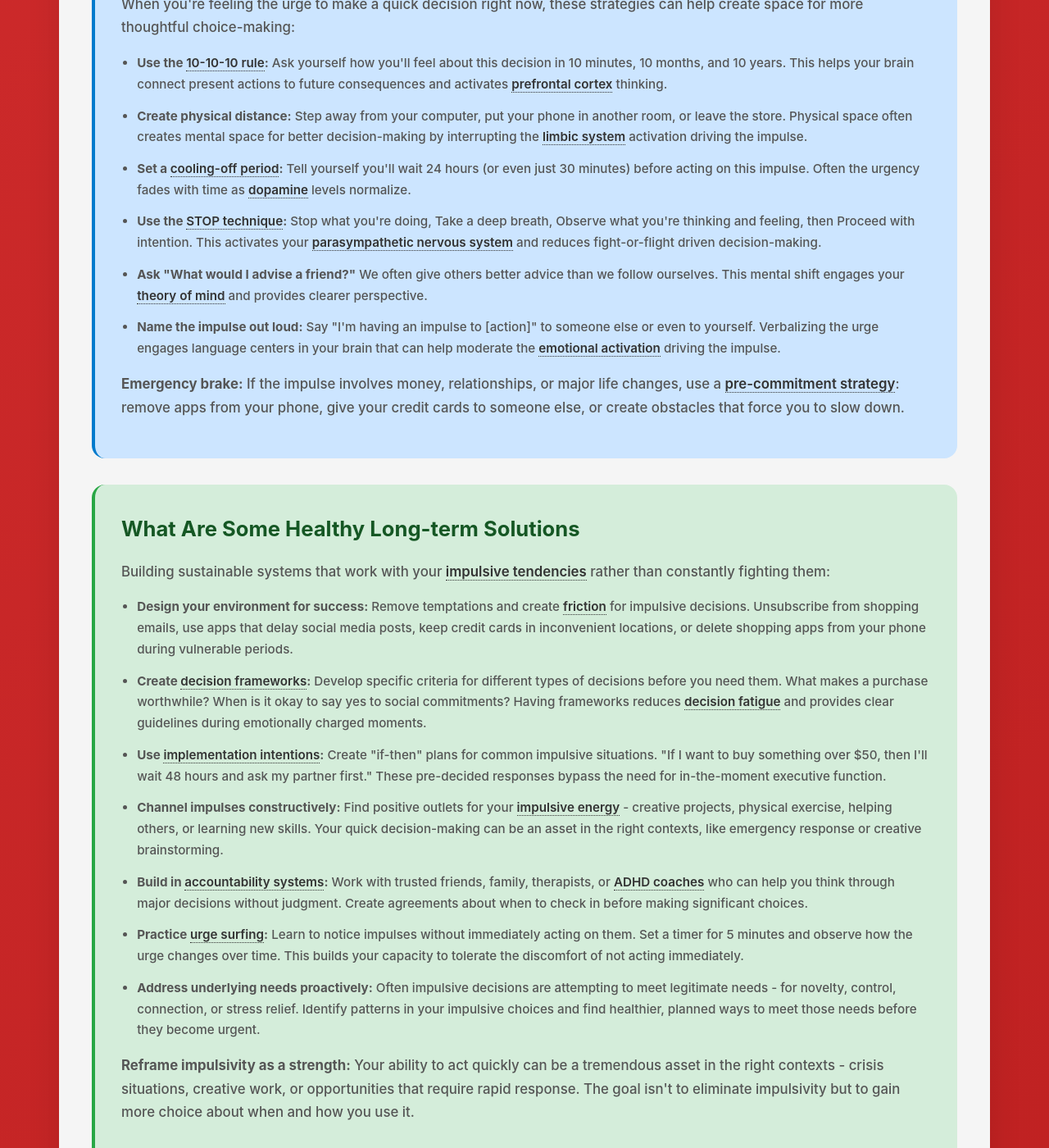
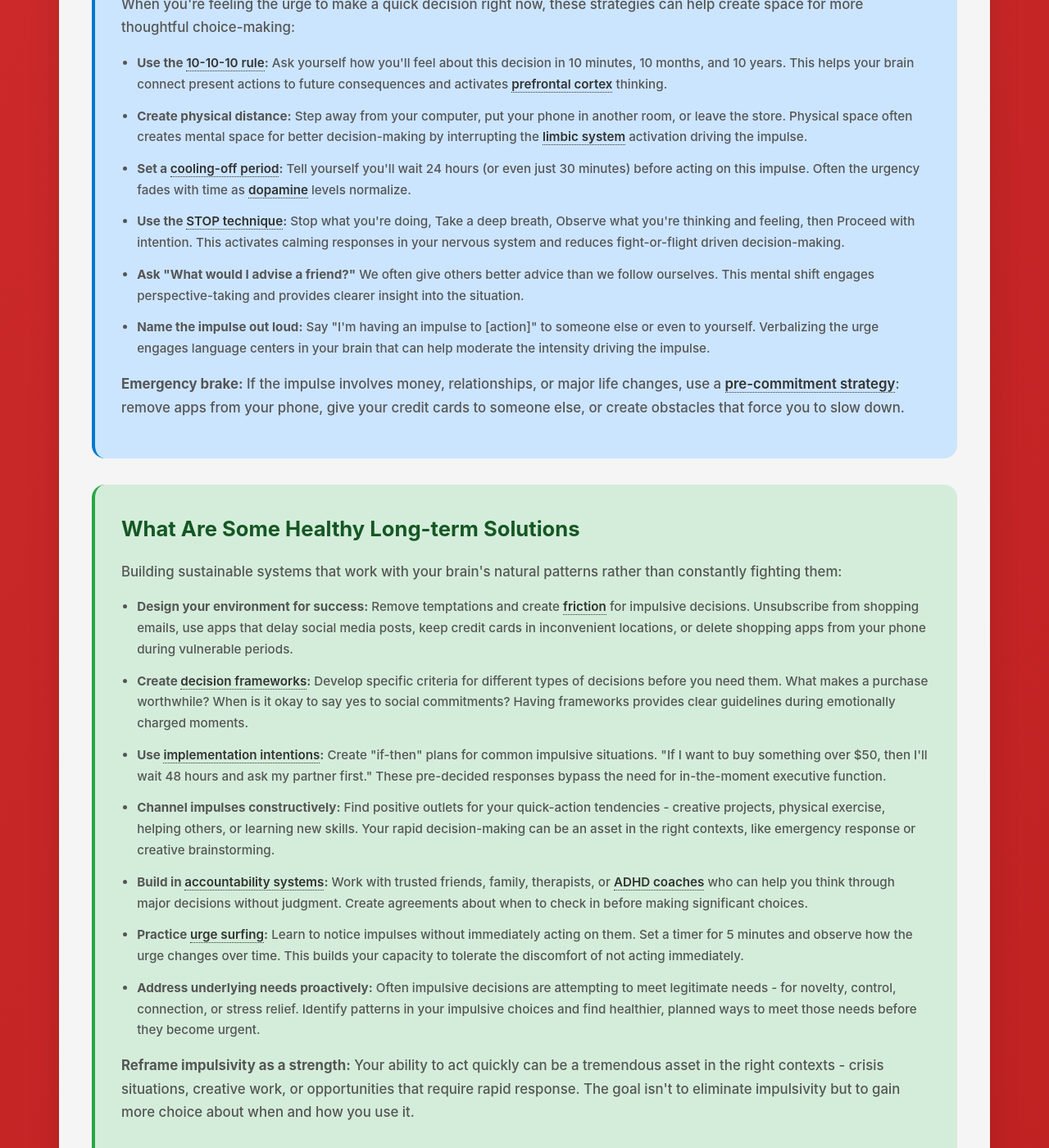
Before and after one commit to neurodivergent-survival-guide/neurodivergent-survival-guide, a Jekyll site: the page built from struggles/impulsive-decision-making.html, in a window 1280 px wide and 1400 px high, scrolled down 2555 px. Shown: the whole window at 82% size. Built offline with Jekyll 4.4.1, drawn with Linux system fonts in a browser that asks for light colours; some of the changed text lies outside the part shown.

Commit message:
Update impulsive-decision-making.html

```diff
--- a/struggles/impulsive-decision-making.html
+++ b/struggles/impulsive-decision-making.html
@@ -31,7 +31,7 @@ search_terms: ["can't pause", "regret immediately", "act too fast", "jump to act
 
         <p>What makes this particularly challenging is that the impulse feels completely reasonable in the moment. Your brain presents the action as not just logical but necessary. That job you want to quit? Your brain insists it must happen today, right now, in this meeting. That project idea that just occurred to you? Obviously more important than the three half-finished ones on your desk. The <a class="jargon">emotional intensity<span class="tooltip">The strength of feelings that can override logical thinking in the moment</span></a> of the impulse drowns out any quieter voice suggesting you might want to think this through.</p>
 
-        <p>The aftermath brings its own struggles. Once the <a class="jargon">dopamine rush<span class="tooltip">The brief feeling of satisfaction from acting on an impulse</span></a> of action fades, reality sets in. You're left managing the fallout - the purchase you can't afford, the commitment you don't have time for, the relationship tension from words spoken too quickly. This cycle of impulse-regret-shame becomes exhausting, making you doubt your judgment even in situations where quick decisions might actually be helpful.</p>
+        <p>The aftermath brings its own struggles. Once the brief satisfaction of action fades, reality sets in. You're left managing the fallout - the purchase you can't afford, the commitment you don't have time for, the relationship tension from words spoken too quickly. This cycle of impulse-regret-shame becomes exhausting, making you doubt your judgment even in situations where quick decisions might actually be helpful.</p>
 
         <div class="highlight-box">
             <p><strong>Common experiences:</strong> Buying things online at 2am when you can't sleep; quitting jobs during stressful meetings without a backup plan; texting ex-partners when feeling lonely; starting elaborate projects while others sit unfinished; agreeing to help everyone who asks despite being overwhelmed; making major life decisions during emotional moments</p>
@@ -40,7 +40,7 @@ search_terms: ["can't pause", "regret immediately", "act too fast", "jump to act
 
     <div class="why-section">
         <h2 id="why-this-happens">Why This Might Be Happening</h2>
-        <p>The neuroscience behind impulsive decision-making reveals it's not about lacking willpower or being irresponsible - it's about fundamental differences in how your brain processes the gap between impulse and action. In <a class="jargon">ADHD brains<span class="tooltip">Brains with structural and functional differences affecting executive function and impulse control</span></a>, the neural machinery that creates pause between thought and action operates differently, creating a neurological environment where impulses translate to actions more readily.</p>
+        <p>The neuroscience behind impulsive decision-making reveals it's not about lacking willpower or being irresponsible - it's about fundamental differences in how your brain processes the gap between impulse and action. In <a class="jargon">ADHD<span class="tooltip">Attention-Deficit/Hyperactivity Disorder - brain differences affecting attention, impulse control, and executive function</span></a>, the neural machinery that creates pause between thought and action operates differently, creating a neurological environment where impulses translate to actions more readily.</p>
 
         <p>At the heart of this difference is something researchers call <a class="jargon">hypofrontality<span class="tooltip">Reduced activity in the prefrontal cortex, weakening executive control and impulse regulation</span></a> - essentially, the <a class="jargon">prefrontal cortex<span class="tooltip">Brain region responsible for executive functions including decision-making, impulse control, and planning</span></a> shows reduced activity compared to neurotypical brains. Think of your prefrontal cortex as your brain's CEO, responsible for evaluating options, considering consequences, and overriding immediate impulses when necessary. When this region is underactive, it's like having a CEO who's perpetually out of the office while urgent decisions pile up. The more impulsive parts of your brain, particularly the <a class="jargon">limbic system<span class="tooltip">Brain structures involved in emotion and immediate reward processing</span></a>, end up making executive decisions by default.</p>
 
@@ -68,9 +68,9 @@ search_terms: ["can't pause", "regret immediately", "act too fast", "jump to act
             <li><strong>Use the <a class="jargon">10-10-10 rule<span class="tooltip">Ask yourself: How will I feel about this decision in 10 minutes, 10 months, and 10 years?</span></a>:</strong> Ask yourself how you'll feel about this decision in 10 minutes, 10 months, and 10 years. This helps your brain connect present actions to future consequences and activates <a class="jargon">prefrontal cortex<span class="tooltip">Brain region responsible for executive functions including decision-making, impulse control, and planning</span></a> thinking.</li>
             <li><strong>Create physical distance:</strong> Step away from your computer, put your phone in another room, or leave the store. Physical space often creates mental space for better decision-making by interrupting the <a class="jargon">limbic system<span class="tooltip">Brain structures involved in emotion and immediate reward processing</span></a> activation driving the impulse.</li>
             <li><strong>Set a <a class="jargon">cooling-off period<span class="tooltip">A predetermined amount of time to wait before making important decisions</span></a>:</strong> Tell yourself you'll wait 24 hours (or even just 30 minutes) before acting on this impulse. Often the urgency fades with time as <a class="jargon">dopamine<span class="tooltip">A neurotransmitter that helps control movement, motivation, and pleasure</span></a> levels normalize.</li>
-            <li><strong>Use the <a class="jargon">STOP technique<span class="tooltip">Stop what you're doing, Take a breath, Observe your thoughts and feelings, Proceed mindfully</span></a>:</strong> Stop what you're doing, Take a deep breath, Observe what you're thinking and feeling, then Proceed with intention. This activates your <a class="jargon">parasympathetic nervous system<span class="tooltip">The part of your nervous system that promotes calm, thoughtful responses</span></a> and reduces fight-or-flight driven decision-making.</li>
-            <li><strong>Ask "What would I advise a friend?"</strong> We often give others better advice than we follow ourselves. This mental shift engages your <a class="jargon">theory of mind<span class="tooltip">The ability to understand thoughts and feelings of others, which can provide clearer perspective on your own situation</span></a> and provides clearer perspective.</li>
-            <li><strong>Name the impulse out loud:</strong> Say "I'm having an impulse to [action]" to someone else or even to yourself. Verbalizing the urge engages language centers in your brain that can help moderate the <a class="jargon">emotional activation<span class="tooltip">The heightened emotional state that often drives impulsive actions</span></a> driving the impulse.</li>
+            <li><strong>Use the <a class="jargon">STOP technique<span class="tooltip">Stop what you're doing, Take a breath, Observe your thoughts and feelings, Proceed mindfully</span></a>:</strong> Stop what you're doing, Take a deep breath, Observe what you're thinking and feeling, then Proceed with intention. This activates calming responses in your nervous system and reduces fight-or-flight driven decision-making.</li>
+            <li><strong>Ask "What would I advise a friend?"</strong> We often give others better advice than we follow ourselves. This mental shift engages perspective-taking and provides clearer insight into the situation.</li>
+            <li><strong>Name the impulse out loud:</strong> Say "I'm having an impulse to [action]" to someone else or even to yourself. Verbalizing the urge engages language centers in your brain that can help moderate the intensity driving the impulse.</li>
         </ul>
 
         <div class="highlight-box">
@@ -80,13 +80,13 @@ search_terms: ["can't pause", "regret immediately", "act too fast", "jump to act
 
     <div class="long-term">
         <h2 id="long-term-solutions">What Are Some Healthy Long-term Solutions</h2>
-        <p>Building sustainable systems that work with your <a class="jargon">impulsive tendencies<span class="tooltip">Natural inclinations toward quick action that can be channeled constructively rather than eliminated</span></a> rather than constantly fighting them:</p>
+        <p>Building sustainable systems that work with your brain's natural patterns rather than constantly fighting them:</p>
 
         <ul>
             <li><strong>Design your environment for success:</strong> Remove temptations and create <a class="jargon">friction<span class="tooltip">Intentional obstacles that slow down impulsive actions to create space for better decisions</span></a> for impulsive decisions. Unsubscribe from shopping emails, use apps that delay social media posts, keep credit cards in inconvenient locations, or delete shopping apps from your phone during vulnerable periods.</li>
-            <li><strong>Create <a class="jargon">decision frameworks<span class="tooltip">Pre-established criteria and processes for making choices that reduce reliance on in-the-moment judgment</span></a>:</strong> Develop specific criteria for different types of decisions before you need them. What makes a purchase worthwhile? When is it okay to say yes to social commitments? Having frameworks reduces <a class="jargon">decision fatigue<span class="tooltip">Mental exhaustion from making too many choices, which can lead to either avoiding decisions or making increasingly impulsive ones</span></a> and provides clear guidelines during emotionally charged moments.</li>
+            <li><strong>Create <a class="jargon">decision frameworks<span class="tooltip">Pre-established criteria and processes for making choices that reduce reliance on in-the-moment judgment</span></a>:</strong> Develop specific criteria for different types of decisions before you need them. What makes a purchase worthwhile? When is it okay to say yes to social commitments? Having frameworks provides clear guidelines during emotionally charged moments.</li>
             <li><strong>Use <a class="jargon">implementation intentions<span class="tooltip">If-then plans that specify what you'll do in specific situations, reducing the need for in-the-moment decision-making</span></a>:</strong> Create "if-then" plans for common impulsive situations. "If I want to buy something over $50, then I'll wait 48 hours and ask my partner first." These pre-decided responses bypass the need for in-the-moment executive function.</li>
-            <li><strong>Channel impulses constructively:</strong> Find positive outlets for your <a class="jargon">impulsive energy<span class="tooltip">The drive for immediate action that can be redirected toward beneficial activities</span></a> - creative projects, physical exercise, helping others, or learning new skills. Your quick decision-making can be an asset in the right contexts, like emergency response or creative brainstorming.</li>
+            <li><strong>Channel impulses constructively:</strong> Find positive outlets for your quick-action tendencies - creative projects, physical exercise, helping others, or learning new skills. Your rapid decision-making can be an asset in the right contexts, like emergency response or creative brainstorming.</li>
             <li><strong>Build in <a class="jargon">accountability systems<span class="tooltip">External structures or people that help you stick to your intended decision-making process</span></a>:</strong> Work with trusted friends, family, therapists, or <a class="jargon">ADHD coaches<span class="tooltip">Professionals who specialize in helping people with ADHD develop practical life management skills</span></a> who can help you think through major decisions without judgment. Create agreements about when to check in before making significant choices.</li>
             <li><strong>Practice <a class="jargon">urge surfing<span class="tooltip">Observing impulses without acting on them, watching them rise and fall like waves</span></a>:</strong> Learn to notice impulses without immediately acting on them. Set a timer for 5 minutes and observe how the urge changes over time. This builds your capacity to tolerate the discomfort of not acting immediately.</li>
             <li><strong>Address underlying needs proactively:</strong> Often impulsive decisions are attempting to meet legitimate needs - for novelty, control, connection, or stress relief. Identify patterns in your impulsive choices and find healthier, planned ways to meet those needs before they become urgent.</li>
@@ -106,7 +106,7 @@ search_terms: ["can't pause", "regret immediately", "act too fast", "jump to act
             <li><strong>Relationship damage:</strong> Impulsive decisions are harming important relationships - quitting jobs suddenly, making commitments you can't keep, or saying things you deeply regret in emotional moments.</li>
             <li><strong>Safety concerns:</strong> Impulsivity involves risky behaviors like <a class="jargon">substance use<span class="tooltip">Using drugs or alcohol impulsively as a way to cope with emotions or seek immediate relief</span></a>, dangerous driving, unprotected sex with strangers, or other actions that could harm you or others.</li>
             <li><strong>Professional problems:</strong> Impulsive actions are creating legal issues or jeopardizing your career through workplace conflicts, contractual problems, or damaged professional relationships.</li>
-            <li><strong>Emotional aftermath:</strong> The pattern of impulsive decisions followed by regret is creating persistent shame, depression, or <a class="jargon">anxiety<span class="tooltip">Worry and fear that can both trigger and result from impulsive decision patterns</span></a> that's affecting your daily functioning.</li>
+            <li><strong>Emotional aftermath:</strong> The pattern of impulsive decisions followed by regret is creating persistent shame, depression, or worry that's affecting your daily functioning.</li>
             <li><strong>Escalating patterns:</strong> Your impulsive decisions are becoming more frequent, more dramatic, or harder to control despite your efforts to manage them.</li>
         </ul>
 
```
